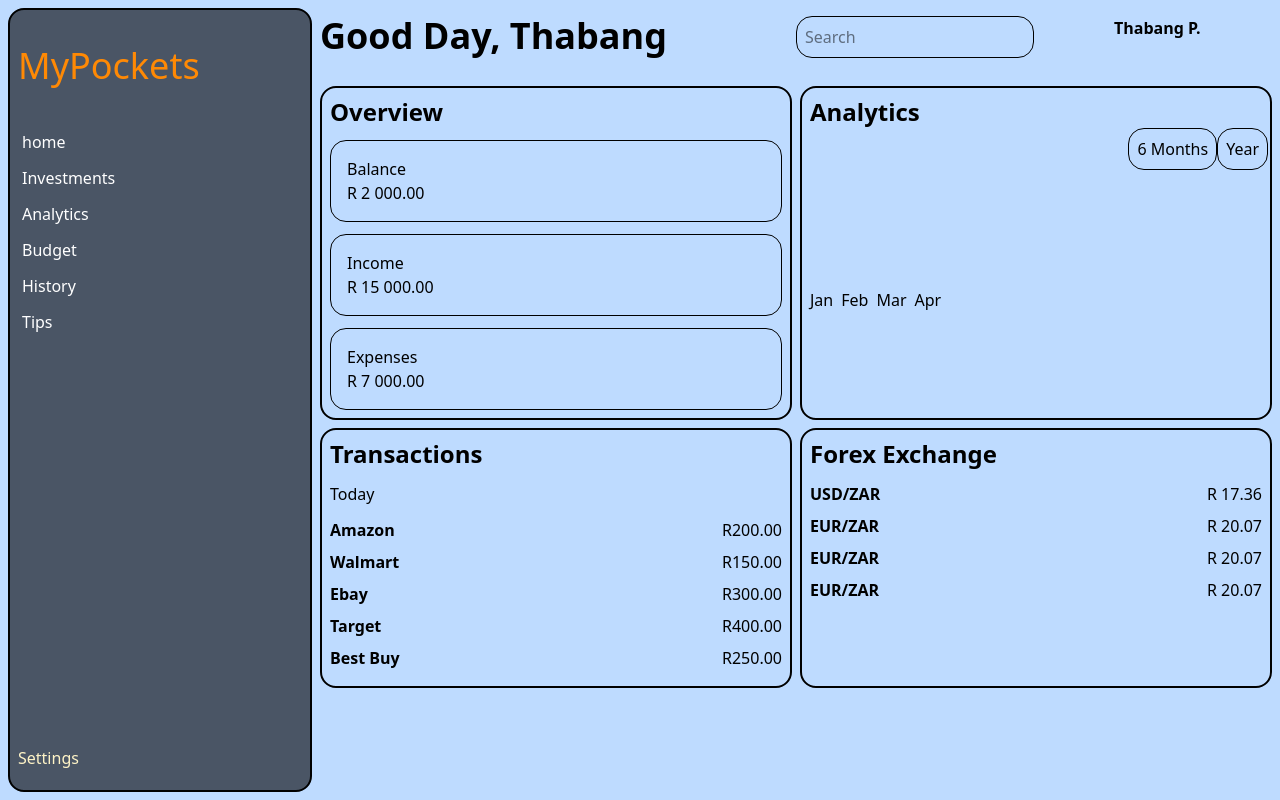
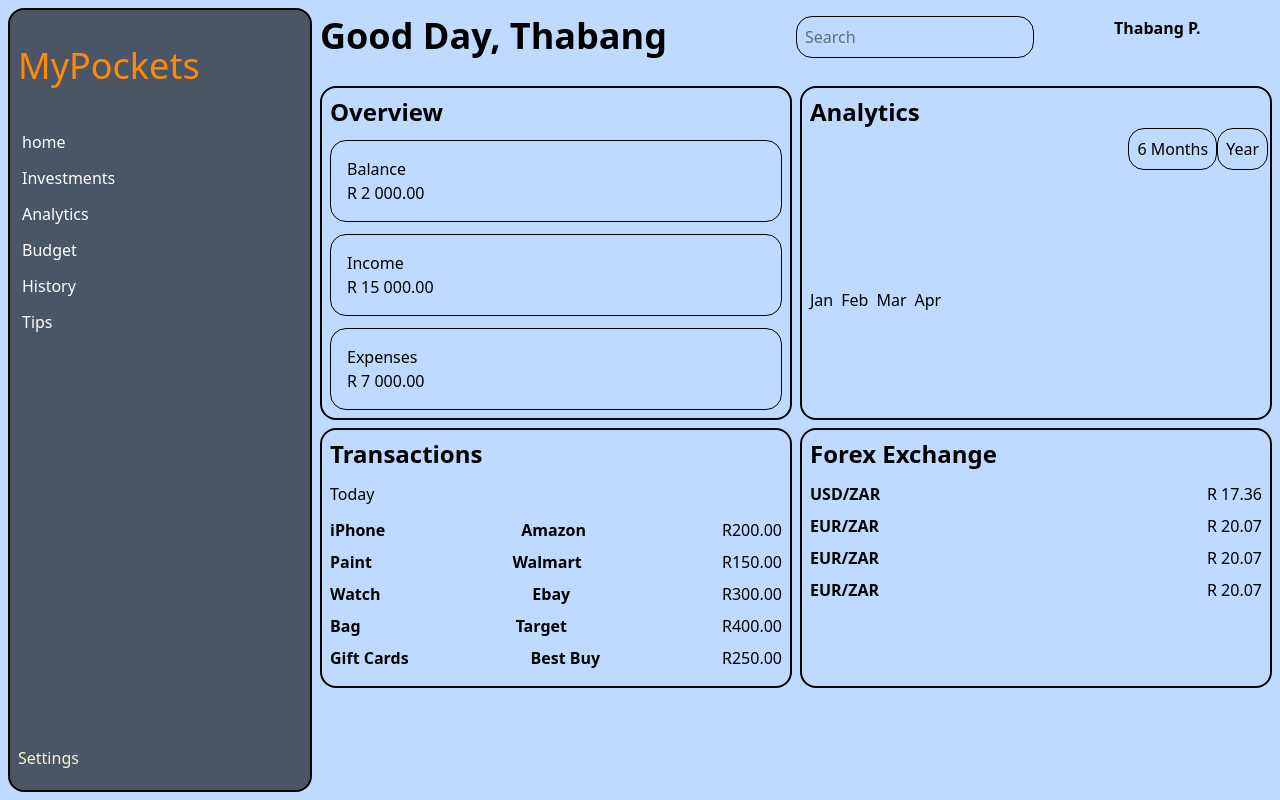
Before and after one commit to ThabangP07/My_Pockets, a React (Vite) app in the folder My_Pockets/: page / in a window 1280 px wide. Built offline with nearby package versions, Linux system fonts and the light colour scheme.

Commit message:
refactor: update the transactions to accommodate an item bought

```diff
--- a/My_Pockets/src/components/TransactionItems.jsx
+++ b/My_Pockets/src/components/TransactionItems.jsx
@@ -1,8 +1,9 @@
 import React from 'react'
 
-function TransactionItems({store, price}) {
+function TransactionItems({item, store, price}) {
   return (
     <div className='flex justify-between space-y-2'>
+      <p className='font-bold'>{item}</p>
       <p className='font-bold '>{store}</p>
       <p>{price}</p>
     </div>
--- a/My_Pockets/src/components/Transactions.jsx
+++ b/My_Pockets/src/components/Transactions.jsx
@@ -11,7 +11,7 @@ function Transactions() {
       <p>Today</p>
       <div>
         {userData.map((data) => (
-          <TransactionItems store={data.store} price={data.price} />
+          <TransactionItems item={data.item} store={data.store} price={data.price} />
         ))}
       </div>
     </section>
--- a/My_Pockets/src/data/transaction.json
+++ b/My_Pockets/src/data/transaction.json
@@ -1,7 +1,7 @@
 
-[{ "store": "Amazon", "price": "R200.00" },
- { "store": "Walmart", "price": "R150.00" },
- { "store": "Ebay", "price": "R300.00" },
- { "store": "Target", "price": "R400.00" },
- { "store": "Best Buy", "price": "R250.00" }
+[{ "item": "iPhone", "store": "Amazon", "price": "R200.00" },
+ { "item": "Paint", "store": "Walmart", "price": "R150.00" },
+ { "item": "Watch", "store": "Ebay", "price": "R300.00" },
+ { "item": "Bag", "store": "Target", "price": "R400.00" },
+ { "item": "Gift Cards", "store": "Best Buy", "price": "R250.00" }
 ]
```
